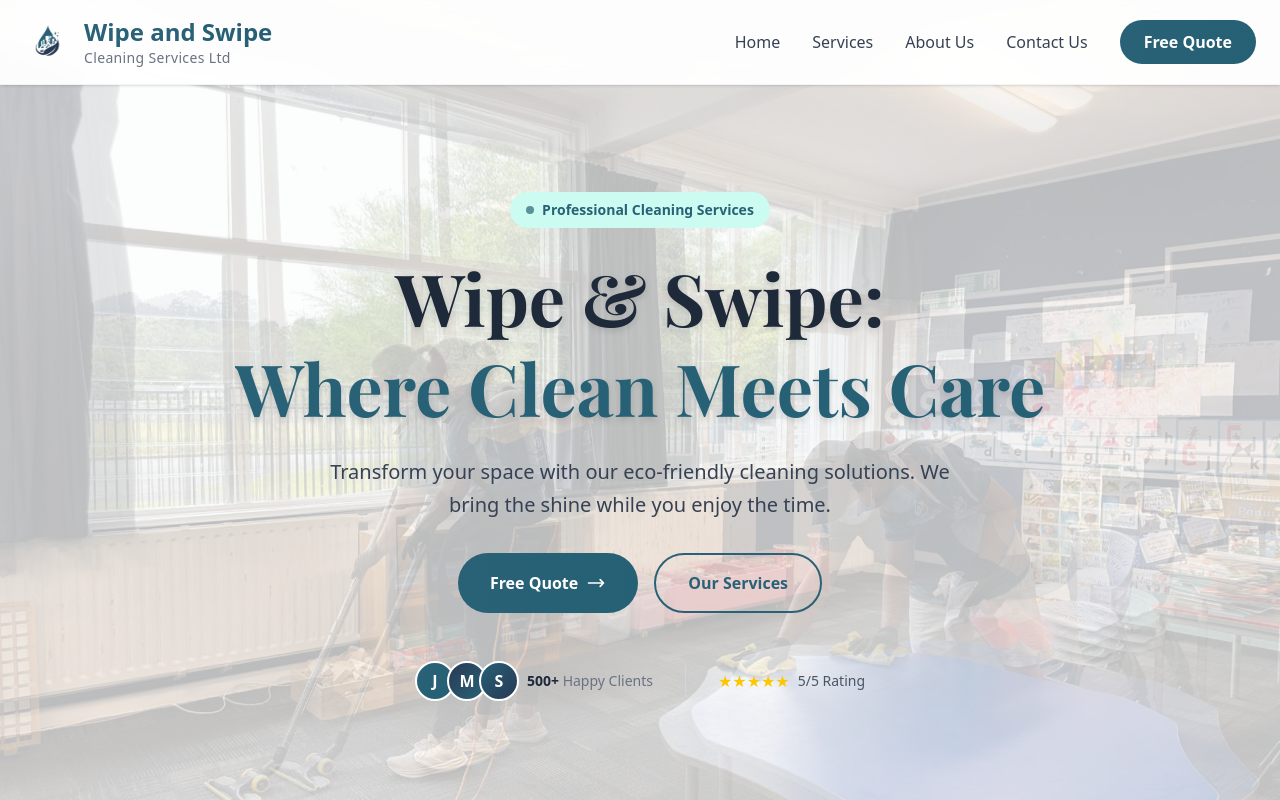
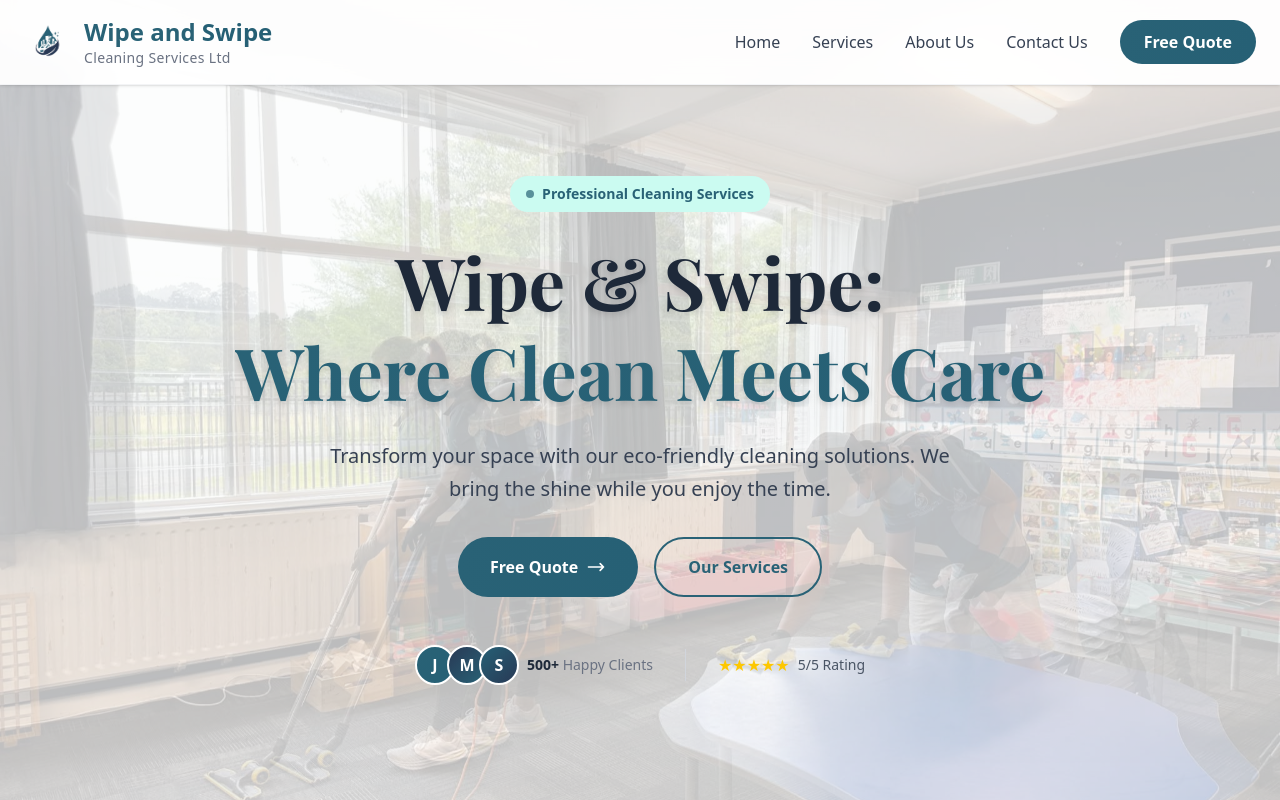
Before and after one commit to sheyneee/wipe-and-swipe, a Next.js app: page / in a window 1280 px wide. Shown: the top 800 px of the page. Built offline with nearby package versions, Linux system fonts and the light colour scheme; a web font is replaced by a local one.

Commit message:
adjust hero padding top

```diff
--- a/components/client/home/Hero.tsx
+++ b/components/client/home/Hero.tsx
@@ -6,7 +6,7 @@ export default function Hero() {
   return (
     <section
       id="home"
-      className="relative min-h-screen flex items-center justify-center pt-28 pb-28 md:pt-32 md:pb-36 overflow-hidden"
+      className="relative min-h-screen flex items-center justify-center pt-28 pb-28 md:pt-28 md:pb-36 overflow-hidden"
     >
       {/* Background image */}
       <HeroBackgroundCarousel />
```
